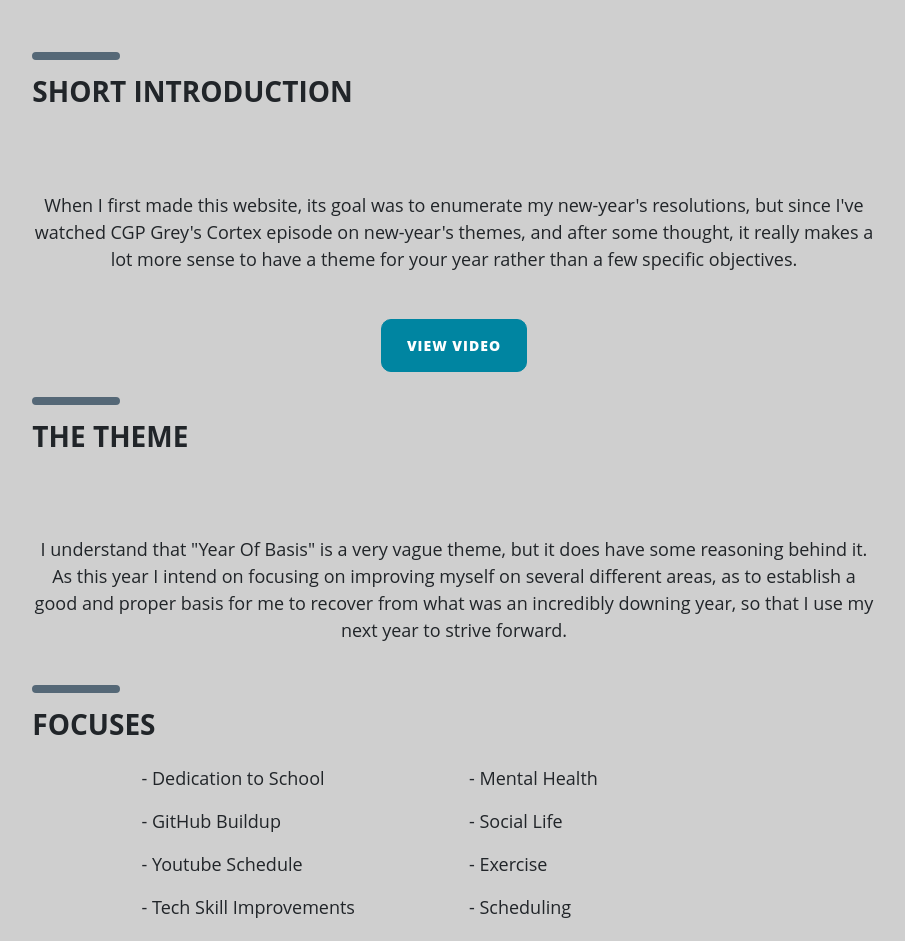
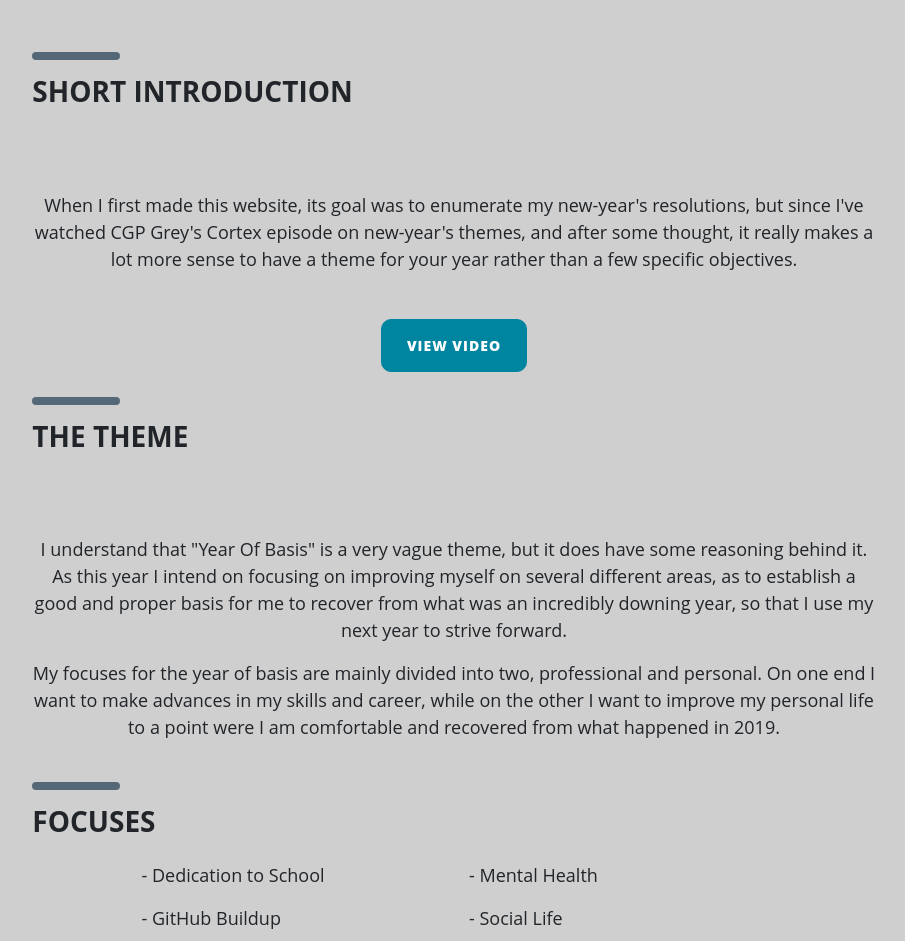
Before and after one commit to vitorvicente/newyears.vtr.pt, a plain HTML site: page index.html in a window 1280 px wide. Shown: the part 156-1097 px from the top of the page, without its empty margins (186-1091 px from the left). Drawn offline with nearby package versions, Linux system fonts and the light colour scheme.

Commit message:
Text Update

```diff
--- a/index.html
+++ b/index.html
@@ -87,6 +87,9 @@
 	  <p>
 	    I understand that "Year Of Basis" is a very vague theme, but it does have some reasoning behind it. As this year I intend on focusing on improving myself on several different areas, as to establish a good and proper basis for me to recover from what was an incredibly downing year, so that I use my next year to strive forward.
 	  </p>
+	  <p>
+	    My focuses for the year of basis are mainly divided into two, professional and personal. On one end I want to make advances in my skills and career, while on the other I want to improve my personal life to a point were I am comfortable and recovered from what happened in 2019.
+	  </p>
     </div>
 
     <div class="col-md-2">
```
